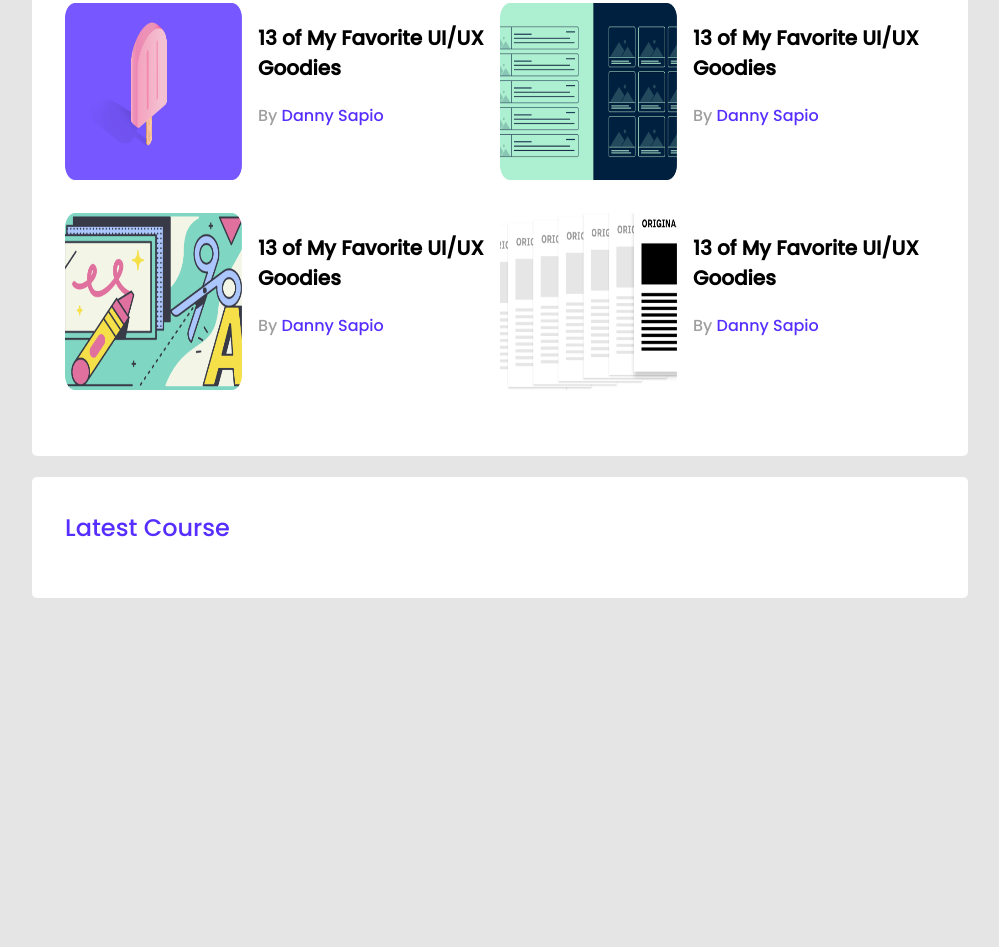
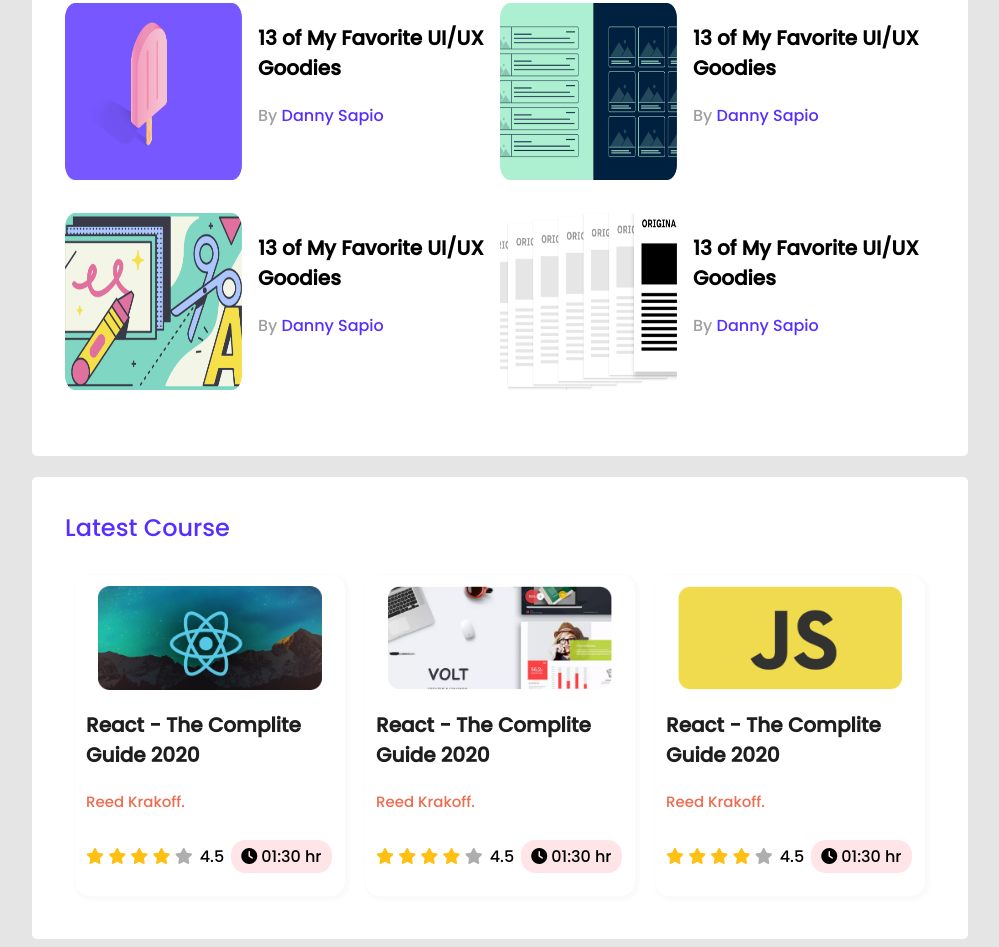
Before and after one commit to hasan71224/leader-bord-css3, a plain HTML site: page index.html in a window 1280 px wide. Shown: the part 384-1331 px from the top of the page, without its empty margins (140-1139 px from the left). Before the commit the page ends 990 px from the top, so only its background shows below. Drawn offline with Linux system fonts and the light colour scheme.

Commit message:
with media

```diff
--- a/index.html
+++ b/index.html
@@ -5,6 +5,8 @@
     <meta http-equiv="X-UA-Compatible" content="IE=edge">
     <meta name="viewport" content="width=device-width, initial-scale=1.0">
     <title>Leader Bord</title>
+    <!-- font awesome -->
+    <script src="https://kit.fontawesome.com/358d451cf6.js" crossorigin="anonymous"></script>
     <!-- connect style sheet -->
     <link rel="stylesheet" href="style/style.css">
 </head>
@@ -89,10 +91,79 @@
              <!-- top blogs end -->
         </section>
         <!-- top player and top blog section end -->
+
         <!-- latest course section start -->
         <section class="container">
             <div class="latest-course">
                 <h2 class="section-title">Latest Course</h2>
+            </div>
+            <div class="courses">
+                <div class="course">
+                     <div class="course-banner">
+                        <img src="images/courses/course-1.png" alt="">
+                    </div>
+                    <div class="course-details">
+                        <h3 class="course-title">React - The Complite Guide 2020</h3>
+                        <p class="course-author">Reed Krakoff.</p>
+                    </div>
+                    <div class="course-info">
+                        <div>
+                            <i class="fas fa-star filed"></i>
+                            <i class="fas fa-star filed"></i>
+                            <i class="fas fa-star filed"></i>
+                            <i class="fas fa-star filed"></i>
+                            <i class="fas fa-star empty"></i>
+                        </div>
+                        <p>4.5</p>
+                        <div class="course-duration">
+                            <i class="fas fa-clock"></i> 01:30 hr
+                        </div>
+                    </div>
+                </div>
+                <div class="course">
+                    <div class="course-banner">
+                       <img src="images/courses/course-2.png" alt="">
+                   </div>
+                   <div class="course-details">
+                       <h3 class="course-title">React - The Complite Guide 2020</h3>
+                       <p class="course-author">Reed Krakoff.</p>
+                   </div>
+                   <div class="course-info">
+                       <div>
+                           <i class="fas fa-star filed"></i>
+                           <i class="fas fa-star filed"></i>
+                           <i class="fas fa-star filed"></i>
+                           <i class="fas fa-star filed"></i>
+                           <i class="fas fa-star empty"></i>
+                       </div>
+                       <p>4.5</p>
+                       <div class="course-duration">
+                           <i class="fas fa-clock"></i> 01:30 hr
+                       </div>
+                   </div>
+                </div>
+                <div class="course">
+                    <div class="course-banner">
+                       <img src="images/courses/course-3.png" alt="">
+                   </div>
+                   <div class="course-details">
+                       <h3 class="course-title">React - The Complite Guide 2020</h3>
+                       <p class="course-author">Reed Krakoff.</p>
+                   </div>
+                   <div class="course-info">
+                       <div>
+                           <i class="fas fa-star filed"></i>
+                           <i class="fas fa-star filed"></i>
+                           <i class="fas fa-star filed"></i>
+                           <i class="fas fa-star filed"></i>
+                           <i class="fas fa-star empty"></i>
+                       </div>
+                       <p>4.5</p>
+                       <div class="course-duration">
+                           <i class="fas fa-clock"></i> 01:30 hr
+                       </div>
+                   </div>
+                </div>
             </div>
         </section>
         <!-- latest course section end -->
--- a/style/style.css
+++ b/style/style.css
@@ -78,3 +78,89 @@ hr{
     color: #562EFF;
     text-decoration: none;
 }
+/* -------------------
+    course style
+------------------- */
+.courses{
+    display: grid;
+    grid-template-columns: repeat(3, 1fr);
+}
+.course{
+    border: 1px solid #FFFFFF;
+    margin: 10px;
+    padding: 10px;
+    box-shadow: 2px 2px 3px 3px #00000005;
+    border-radius: 15px;
+}
+.course-banner{
+    display: flex;
+    justify-content: center;
+}
+.course-banner img{
+    width: 224px;
+    height: 104px;
+}
+.course-title{
+    font-size: 20px;
+    color: #1E1E1E;
+}
+.course-author{
+    font-size: 15px;
+    color: #ED6B4F;
+}
+.fa-star.filed{
+    color: #FFC014;
+}
+.fa-star.empty{
+    color: #AEAEAE;
+    margin-right: 7px;
+}
+.course-info{
+    display: flex;
+    align-items: center;
+}
+
+.course-duration{
+    margin-left: 7px;
+    background: #FFE4E8;
+    border-radius: 14.6913px;
+    padding: 4px 10px;
+}
+/*------------------------
+media query for responsive
+---------------------------*/
+
+/* responsive for mobile device */
+
+@media(max-width:688px){
+    .container{
+        width: 100%;
+    }
+    .players{
+        grid-template-columns: repeat(2, 1fr);
+    }
+    .blogs, .courses{
+        grid-template-columns: repeat(1, 1fr);
+    }
+    .player, .blog{
+        flex-direction: column;
+    }
+}
+/* responsive for tab device */
+@media(min-width:688px) and (max-width:992px){
+    .container{
+        width: 100%;
+    }
+    .players{
+        grid-template-columns: repeat(2, 1fr);
+    }
+    .blogs{
+        grid-template-columns: repeat(2, 1fr);
+    }
+    .courses{
+        grid-template-columns: repeat(1, 1fr);
+    }
+    .course{
+        flex-direction: column;
+    }
+}
```
